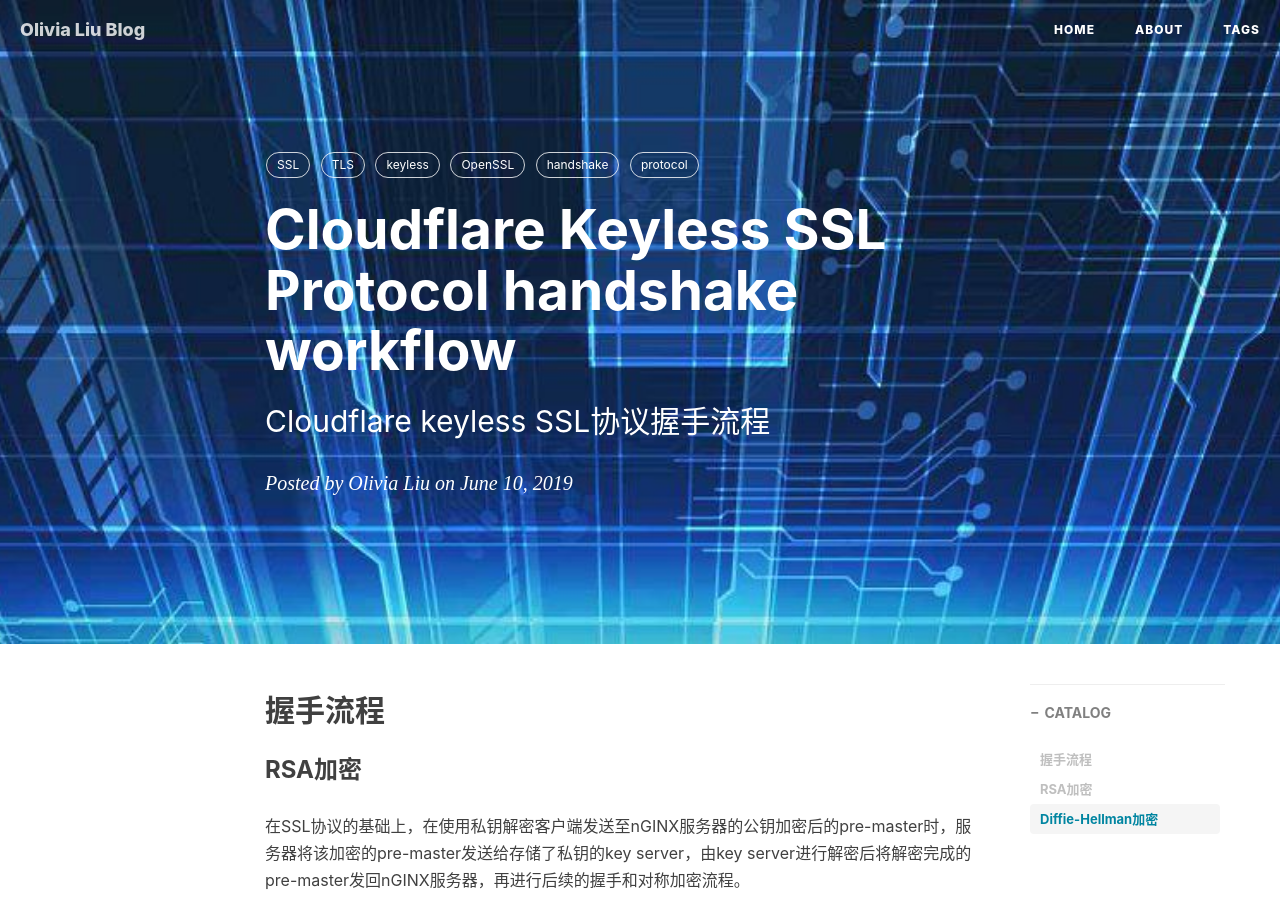
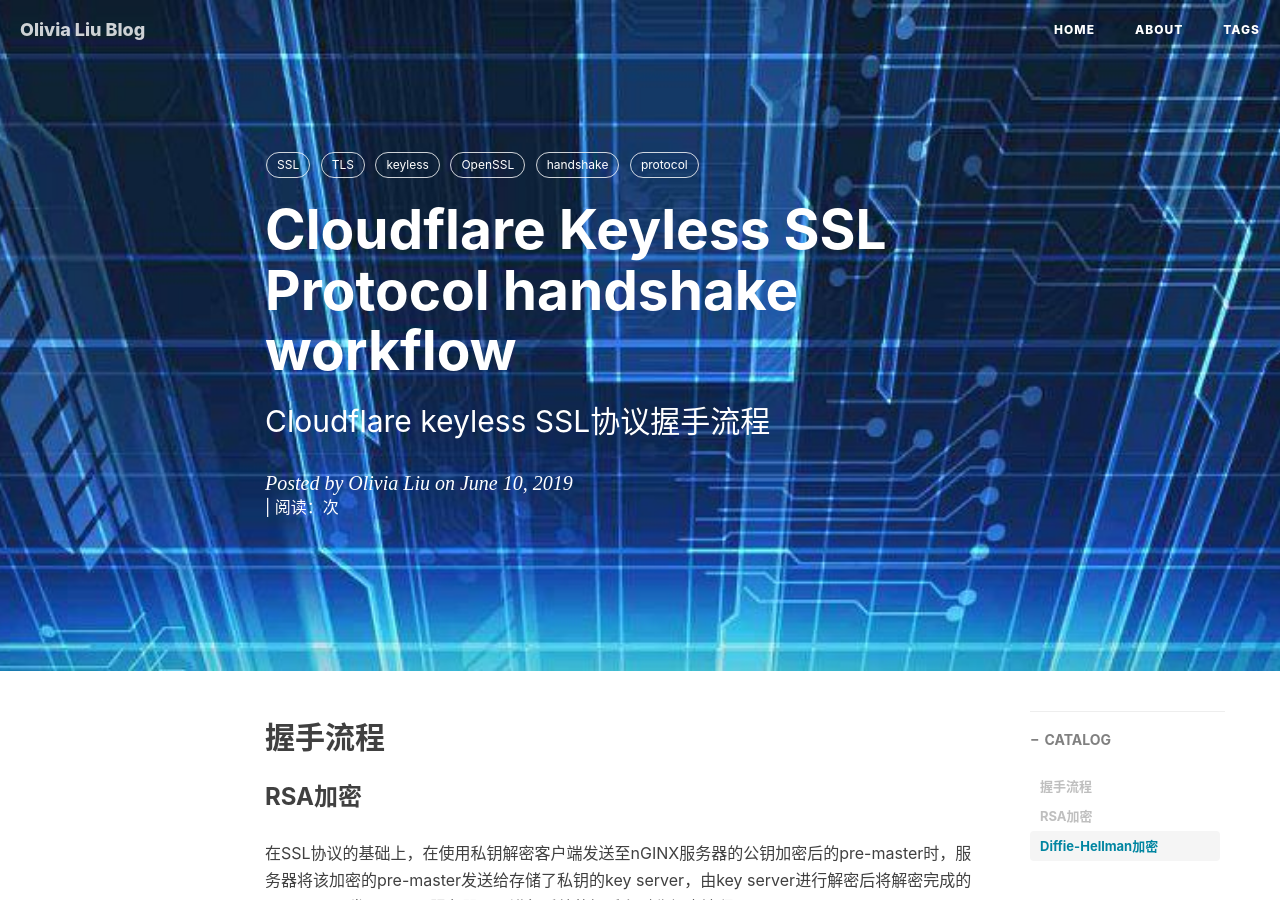
Before and after one commit to liunima1129/liunima1129.github.io, a Jekyll site: the page built from _posts/2019-06-10-cloudflare-keyless握手流程.md, in a window 1280 px wide and 900 px high. Built offline with Jekyll 4.4.1, drawn with Linux system fonts in a browser that asks for light colours; nearby versions of some CDN libraries; comment, search, counter and statistics services are not loaded.

Commit message:
Update post.html

```diff
--- a/_layouts/post.html
+++ b/_layouts/post.html
@@ -41,6 +41,7 @@
                     <h2 class="subheading">{{ page.subtitle }}</h2>
                     {% comment %} endif {% endcomment %}
                     <span class="meta">Posted by {% if page.author %}{{ page.author }}{% else %}{{ site.title }}{% endif %} on {{ page.date | date: "%B %-d, %Y" }}</span>
+			<span id="busuanzi_container_page_pv"> | 阅读：<span id="busuanzi_value_page_pv"></span>次</span>
                 </div>
             </div>
         </div>
```
